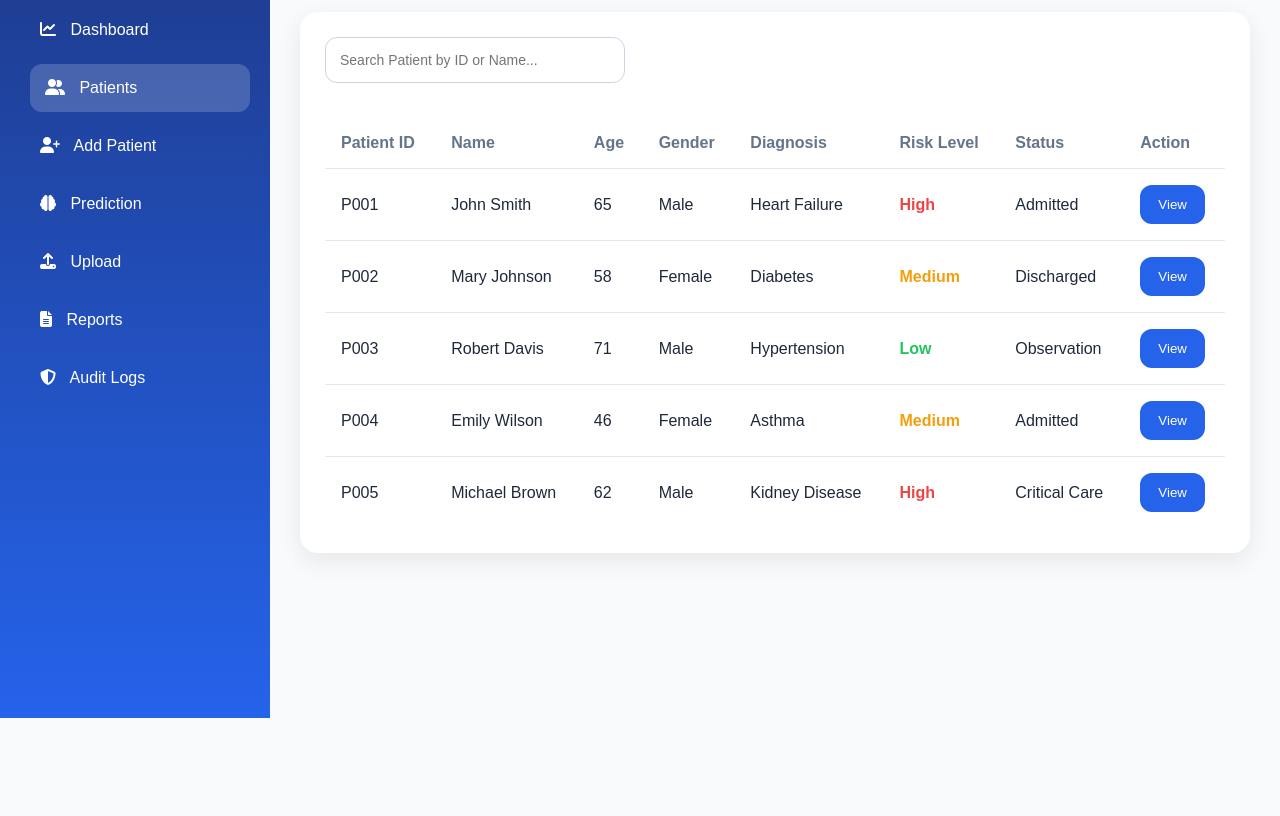
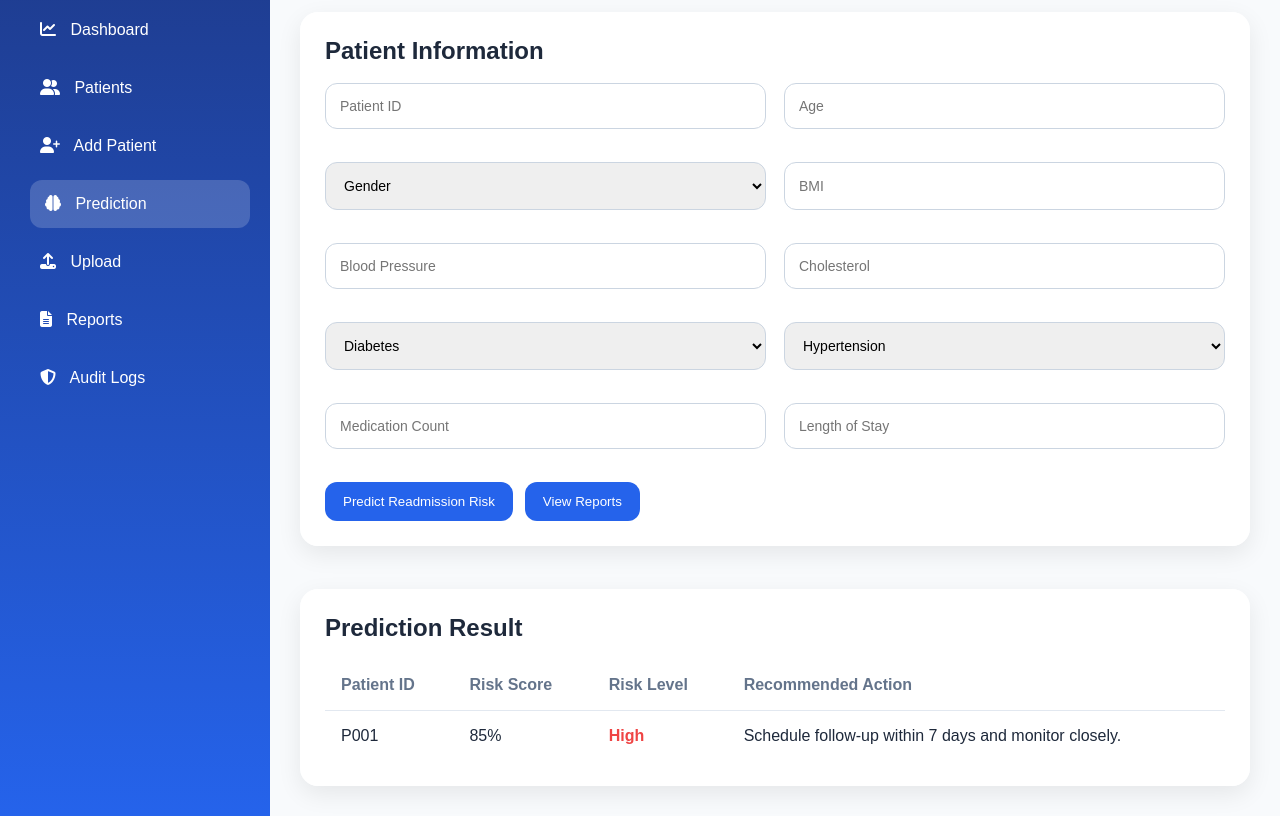
Before and after one commit to esetu-git-public/bootcamp-ace-26-team-1, a plain HTML site: page templates/prediction.html in a window 1280 px wide. Shown: the part 82-898 px from the top of the page. Before the commit the page ends 800 px from the top, so only its background shows below. Drawn offline with Linux system fonts and the light colour scheme; files that its build step writes are made by us from their sources; sample sign-in values are in the browser's storage; files whose address does not match are found by name.

Commit message:
Revise prediction page layout and functionality

```diff
--- a/templates/prediction.html
+++ b/templates/prediction.html
@@ -3,7 +3,8 @@
 <head>
     <meta charset="UTF-8">
     <meta name="viewport" content="width=device-width, initial-scale=1.0">
-    <title>Patients - HealthAI</title>
+    <title>Prediction - HealthAI</title>
+
     <link rel="stylesheet" href="CSS/style.css">
     <link rel="stylesheet" href="https://cdnjs.cloudflare.com/ajax/libs/font-awesome/6.5.0/css/all.min.css">
 </head>
@@ -26,7 +27,7 @@ if(localStorage.getItem("loggedIn") !== "true"){
                 <i class="fa-solid fa-chart-line"></i> Dashboard
             </li>
 
-            <li class="active" onclick="goTo('patients.html')">
+            <li onclick="goTo('patients.html')">
                 <i class="fa-solid fa-user-group"></i> Patients
             </li>
 
@@ -34,7 +35,7 @@ if(localStorage.getItem("loggedIn") !== "true"){
                 <i class="fa-solid fa-user-plus"></i> Add Patient
             </li>
 
-            <li onclick="goTo('prediction.html')">
+            <li class="active" onclick="goTo('prediction.html')">
                 <i class="fa-solid fa-brain"></i> Prediction
             </li>
 
@@ -55,8 +56,9 @@ if(localStorage.getItem("loggedIn") !== "true"){
     <!-- Main Content -->
     <div class="main-content">
 
+        <!-- Topbar -->
         <div class="topbar">
-            <h1>Patients</h1>
+            <h1>Hospital Readmission Prediction</h1>
 
             <div class="top-actions">
                 <button><i class="fa-solid fa-bell"></i></button>
@@ -64,86 +66,88 @@ if(localStorage.getItem("loggedIn") !== "true"){
             </div>
         </div>
 
+        <!-- Prediction Form -->
+        <div class="form-card">
+
+            <h2>Patient Information</h2>
+            <br>
+
+            <div class="form-grid">
+
+                <input type="text" placeholder="Patient ID">
+
+                <input type="number" placeholder="Age">
+
+                <select>
+                    <option>Gender</option>
+                    <option>Male</option>
+                    <option>Female</option>
+                </select>
+
+                <input type="number" placeholder="BMI">
+
+                <input type="number" placeholder="Blood Pressure">
+
+                <input type="number" placeholder="Cholesterol">
+
+                <select>
+                    <option>Diabetes</option>
+                    <option>Yes</option>
+                    <option>No</option>
+                </select>
+
+                <select>
+                    <option>Hypertension</option>
+                    <option>Yes</option>
+                    <option>No</option>
+                </select>
+
+                <input type="number" placeholder="Medication Count">
+
+                <input type="number" placeholder="Length of Stay">
+
+            </div>
+
+            <br>
+
+            <div class="top-actions">
+                <button onclick="showPrediction()">
+                    Predict Readmission Risk
+                </button>
+
+                <button onclick="goTo('reports.html')">
+                    View Reports
+                </button>
+            </div>
+
+        </div>
+
+        <br>
+
+        <!-- Prediction Result -->
         <div class="table-box">
 
-            <div class="search-box" style="margin-bottom:20px;">
-                <input type="text" placeholder="Search Patient by ID or Name...">
-            </div>
+            <h2>Prediction Result</h2>
+
+            <br>
 
             <table>
+
                 <tr>
                     <th>Patient ID</th>
-                    <th>Name</th>
-                    <th>Age</th>
-                    <th>Gender</th>
-                    <th>Diagnosis</th>
+                    <th>Risk Score</th>
                     <th>Risk Level</th>
-                    <th>Status</th>
-                    <th>Action</th>
+                    <th>Recommended Action</th>
                 </tr>
 
                 <tr>
-                    <td>P001</td>
-                    <td>John Smith</td>
-                    <td>65</td>
-                    <td>Male</td>
-                    <td>Heart Failure</td>
-                    <td><span class="high">High</span></td>
-                    <td>Admitted</td>
-                    <td>
-                        <button onclick="goTo('prediction.html')">View</button>
+                    <td id="pid">P001</td>
+                    <td id="score">85%</td>
+                    <td id="risk">
+                        <span class="high">High</span>
                     </td>
-                </tr>
-
-                <tr>
-                    <td>P002</td>
-                    <td>Mary Johnson</td>
-                    <td>58</td>
-                    <td>Female</td>
-                    <td>Diabetes</td>
-                    <td><span class="medium">Medium</span></td>
-                    <td>Discharged</td>
-                    <td>
-                        <button onclick="goTo('prediction.html')">View</button>
-                    </td>
-                </tr>
-
-                <tr>
-                    <td>P003</td>
-                    <td>Robert Davis</td>
-                    <td>71</td>
-                    <td>Male</td>
-                    <td>Hypertension</td>
-                    <td><span class="low">Low</span></td>
-                    <td>Observation</td>
-                    <td>
-                        <button onclick="goTo('prediction.html')">View</button>
-                    </td>
-                </tr>
-
-                <tr>
-                    <td>P004</td>
-                    <td>Emily Wilson</td>
-                    <td>46</td>
-                    <td>Female</td>
-                    <td>Asthma</td>
-                    <td><span class="medium">Medium</span></td>
-                    <td>Admitted</td>
-                    <td>
-                        <button onclick="goTo('prediction.html')">View</button>
-                    </td>
-                </tr>
-
-                <tr>
-                    <td>P005</td>
-                    <td>Michael Brown</td>
-                    <td>62</td>
-                    <td>Male</td>
-                    <td>Kidney Disease</td>
-                    <td><span class="high">High</span></td>
-                    <td>Critical Care</td>
-                    <td>
-                        <button onclick="goTo('prediction.html')">View</button>
+                    <td id="action">
+                        Schedule follow-up within 7 days and monitor closely.
                     </td>
                 </tr>
 
@@ -157,5 +161,36 @@ if(localStorage.getItem("loggedIn") !== "true"){
 
 <script src="JavaScript/script.js"></script>
 
+<script>
+function showPrediction(){
+
+    const scores = [
+        {
+            score:"92%",
+            risk:"<span class='high'>High</span>",
+            action:"Immediate follow-up, medication review and continuous monitoring."
+        },
+
+        {
+            score:"67%",
+            risk:"<span class='medium'>Medium</span>",
+            action:"Schedule follow-up within 14 days."
+        },
+
+        {
+            score:"28%",
+            risk:"<span class='low'>Low</span>",
+            action:"Routine discharge and regular check-up."
+        }
+    ];
+
+    const result = scores[Math.floor(Math.random()*scores.length)];
+
+    document.getElementById("score").innerHTML = result.score;
+    document.getElementById("risk").innerHTML = result.risk;
+    document.getElementById("action").innerHTML = result.action;
+}
+</script>
+
 </body>
 </html>
```
